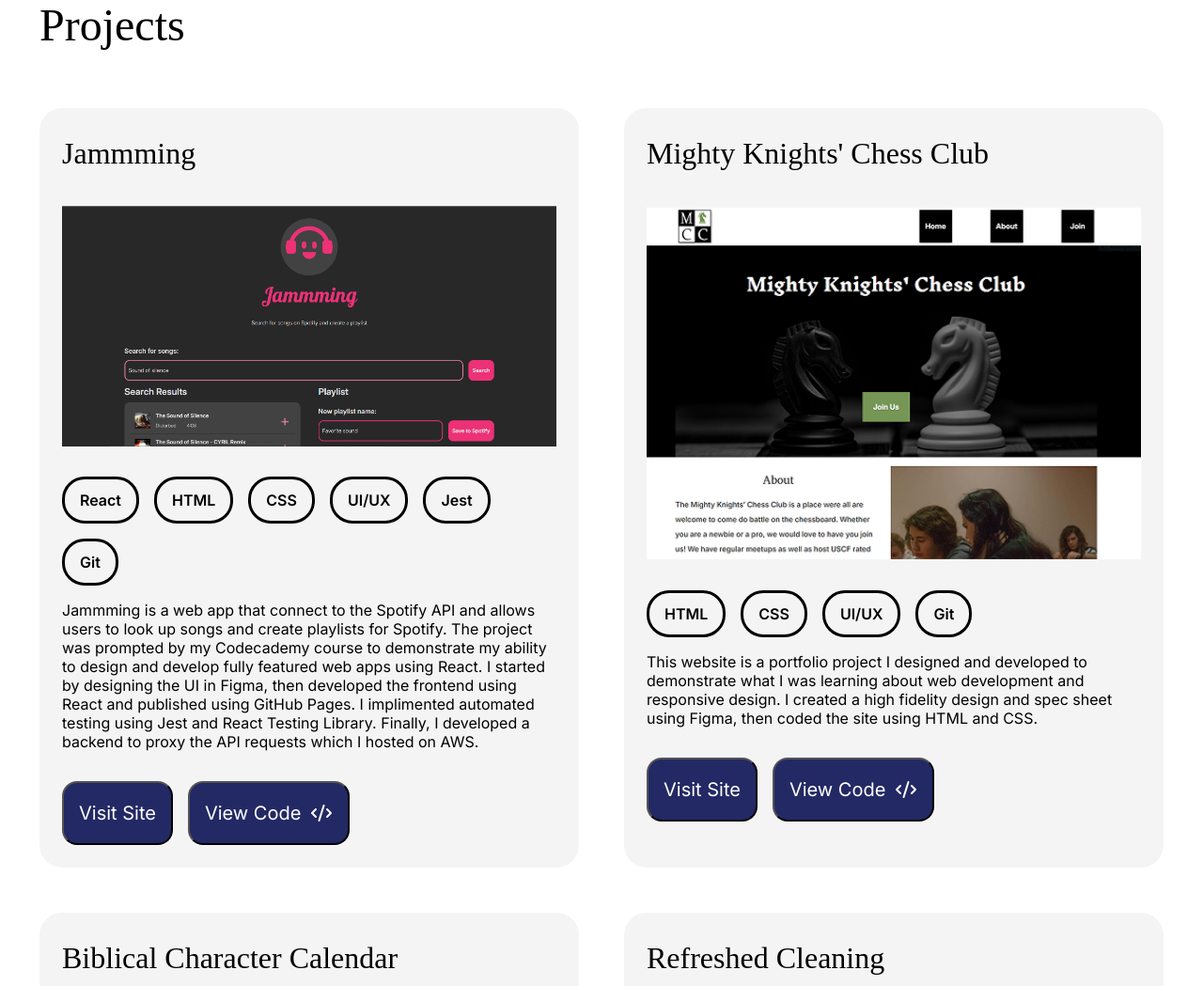
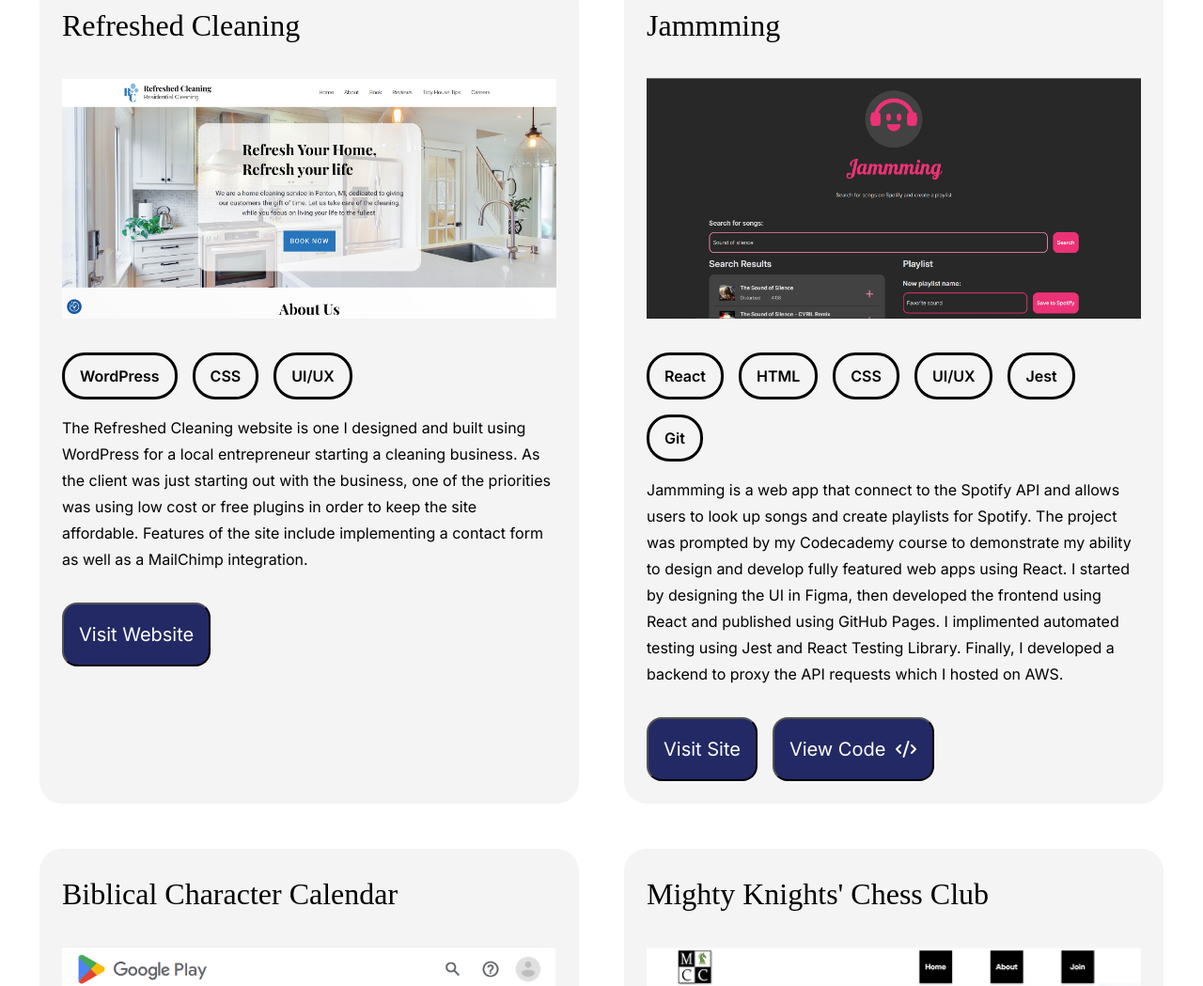
Before and after one commit to ecarriger/ethan-carriger-portfolio, a plain HTML site: page index.html in a window 1280 px wide. Shown: the part 1751-2800 px from the top of the page at 94% size. Drawn offline with Linux system fonts and the light colour scheme; a web font is replaced by a local one.

Commit message:
reorder projects and link images

```diff
--- a/index.html
+++ b/index.html
@@ -91,9 +91,37 @@
                 <h2>Projects</h2>
                 <div id="projects-container">
                     <article class="project">
+                        <h3>Refreshed Cleaning</h3>
+                        <div class="project-container">
+                            <a href="https://refreshedcleaningco.com/" target="_blank" rel="noreferrer">
+                                <img class="project-img" src="./images/rc-screenshot.jpg" alt="Refreshed Cleaning website screenshot">
+                            </a>
+                            <div class="project-description">
+                                <div class="skill-tag-list">
+                                    <h4 class="skill-tag">WordPress</h4>
+                                    <h4 class="skill-tag">CSS</h4>
+                                    <h4 class="skill-tag">UI/UX</h4>
+                                </div>
+                                <p>
+                                    The Refreshed Cleaning website is one I designed and built using WordPress for a local entrepreneur starting
+                                    a cleaning business. As the client was just starting out with the business, one of the priorities was using
+                                    low cost or free plugins in order to keep the site affordable. Features of the site include implementing
+                                    a contact form as well as a MailChimp integration.
+                                </p>
+                                <div class="project-links">
+                                    <a href="https://refreshedcleaningco.com/" target="_blank" rel="noreferrer">
+                                        <button class="btn-color-primary">Visit Website</button>
+                                    </a>
+                                </div>
+                            </div>
+                        </div>
+                    </article>
+                    <article class="project">
                         <h3>Jammming</h3>
                         <div class="project-container">
-                            <img class="project-img" src="./images/jammming-screenshot.png" alt="Jammming website">
+                            <a href="https://jammming.ethancarriger.com" target="_blank" rel="noreferrer">
+                                <img class="project-img" src="./images/jammming-screenshot.png" alt="Jammming website">
+                            </a>
                             <div class="project-description">
                                 <div class="skill-tag-list">
                                     <h4 class="skill-tag">React</h4>
@@ -125,36 +153,11 @@
                         </div>
                     </article>
                     <article class="project">
-                        <h3>Mighty Knights' Chess Club</h3>
-                        <div class="project-container">
-                            <img class="project-img" src="./images/mkcc_preview.png" alt="Might Knights' Chess Club website">
-                            <div class="project-description">
-                                <div class="skill-tag-list">
-                                    <h4 class="skill-tag">HTML</h4>
-                                    <h4 class="skill-tag">CSS</h4>
-                                    <h4 class="skill-tag">UI/UX</h4>
-                                    <h4 class="skill-tag">Git</h4>
-                                </div>
-                                <p>
-                                    This website is a portfolio project I designed and developed to demonstrate
-                                    what I was learning about web development and responsive design.
-                                    I created a high fidelity design and spec sheet using Figma, then coded the site using HTML and CSS.
-                                </p>
-                                <div class="project-links">
-                                    <a href="https://mkcc.ethancarriger.com/" target="_blank" rel="noreferrer">
-                                        <button class="btn-color-primary">Visit Site</button>
-                                    </a>
-                                    <a href="https://github.com/ecarriger/Mighty-Knights-Chess-Club" target="_blank" rel="noreferrer">
-                                        <button class="btn-color-primary btn-icon icon-code-white">View Code</button>
-                                    </a>
-                                </div>
-                            </div>
-                        </div>
-                    </article>
-                    <article class="project">
                         <h3>Biblical Character Calendar</h3>
                         <div class="project-container">
-                            <img class="project-img" src="./images/bcc_play_screenshot.PNG" alt="Biblical Character Calendar app screenshot">
+                            <a href="https://play.google.com/store/apps/details?id=org.iblp.charactercalendar&hl=en_US" target="_blank" rel="noreferrer">
+                                <img class="project-img" src="./images/bcc_play_screenshot.PNG" alt="Biblical Character Calendar app screenshot">
+                            </a>
                             <div class="project-description">
                                 <div class="skill-tag-list">
                                     <h4 class="skill-tag">HTML</h4>
@@ -179,24 +182,29 @@
                         </div>
                     </article>
                     <article class="project">
-                        <h3>Refreshed Cleaning</h3>
+                        <h3>Mighty Knights' Chess Club</h3>
                         <div class="project-container">
-                            <img class="project-img" src="./images/rc-screenshot.jpg" alt="Refreshed Cleaning website screenshot">
+                            <a href="https://mkcc.ethancarriger.com/" target="_blank" rel="noreferrer">
+                                <img class="project-img" src="./images/mkcc_preview.png" alt="Might Knights' Chess Club website">
+                            </a>
                             <div class="project-description">
                                 <div class="skill-tag-list">
-                                    <h4 class="skill-tag">WordPress</h4>
+                                    <h4 class="skill-tag">HTML</h4>
                                     <h4 class="skill-tag">CSS</h4>
                                     <h4 class="skill-tag">UI/UX</h4>
+                                    <h4 class="skill-tag">Git</h4>
                                 </div>
                                 <p>
-                                    The Refreshed Cleaning website is one I designed and built using WordPress for a local entrepreneur starting
-                                    a cleaning business. As the client was just starting out with the business, one of the priorities was using
-                                    low cost or free plugins in order to keep the site affordable. Features of the site include implementing
-                                    a contact form as well as a MailChimp integration.
+                                    This website is a portfolio project I designed and developed to demonstrate
+                                    what I was learning about web development and responsive design.
+                                    I created a high fidelity design and spec sheet using Figma, then coded the site using HTML and CSS.
                                 </p>
                                 <div class="project-links">
-                                    <a href="https://refreshedcleaningco.com/" target="_blank" rel="noreferrer">
-                                        <button class="btn-color-primary">Visit Website</button>
+                                    <a href="https://mkcc.ethancarriger.com/" target="_blank" rel="noreferrer">
+                                        <button class="btn-color-primary">Visit Site</button>
+                                    </a>
+                                    <a href="https://github.com/ecarriger/Mighty-Knights-Chess-Club" target="_blank" rel="noreferrer">
+                                        <button class="btn-color-primary btn-icon icon-code-white">View Code</button>
                                     </a>
                                 </div>
                             </div>
--- a/styles/styles.css
+++ b/styles/styles.css
@@ -27,6 +27,7 @@ p, a, li, button {
     font-family: 'Inter', sans-serif;
 }
 p {
+    line-height: 1.75rem;
     margin-bottom: 1rem;
 }
 button {
@@ -171,7 +172,7 @@ main .container {
     display: flex;
     flex-direction: column;
     gap: 5rem;
-    padding-top: 5rem;
+    padding-top: 3rem;
     padding-bottom: 5rem;
 }
 
@@ -190,11 +191,12 @@ main .container {
 #values h2 {
     font-size: 3rem;
     line-height: 4rem;
+    margin-bottom: 0;
 }
 #intro {
     display: flex;
     flex-direction: column;
-    gap: 3rem;
+    gap: 2rem;
     justify-content: space-between;
 }
 #intro-text {
@@ -207,6 +209,7 @@ main .container {
 }
 #intro h3 {
     font-size: 2rem;
+    margin-bottom: 0;
 }
 /*** Skills section ***/
 #skills-container {
```
